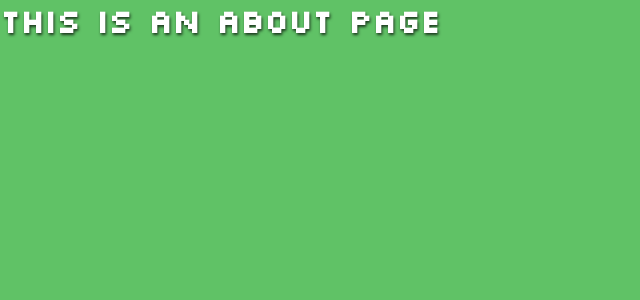
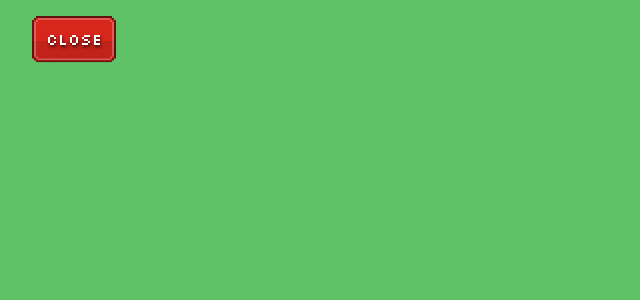
Before and after one commit to derJunker/disco-zoo-solver, a Vue app in the folder frontend/: page /about in a window 1280 px wide. Shown: the top 300 px of the page, without its empty margins (0-640 px from the left). Built offline with nearby package versions, Linux system fonts and the light colour scheme.

Commit message:
made buttons nicer i think?

```diff
--- a/frontend/src/assets/global.css
+++ b/frontend/src/assets/global.css
@@ -117,7 +117,7 @@ html, body, #app, #router-view {
 .wood-menu {
     padding: .5rem .8rem;
     background-color: var(--wood-color-dark);
-    border: var(--border-medium) solid rgba(255, 255, 255, 0.5);
+    border: var(--border-large) solid rgba(255, 255, 255, var(--border-light-opacity));
     border-radius: var(--border-radius);
 }
 
@@ -129,11 +129,13 @@ html, body, #app, #router-view {
 
 
 .btn {
-    border-radius: var(--border-radius);
     padding: .4rem 0.75rem;
-    box-shadow:var(--btn-shadow-and-border);
-    background: linear-gradient(to top, rgba(0, 0, 0, 0.275), rgba(0, 0, 0, 0));
+    box-shadow:var(--btn-shadow);
     cursor: pointer;
+}
+
+.btn-gradient {
+    background: linear-gradient(to top, rgba(0, 0, 0, 0.1) 45%, rgba(0, 0, 0, 0) 46%);
 }
 
 .border-dark {
@@ -209,3 +211,186 @@ html, body, #app, #router-view {
 .common {
     background-color: var(--rarity-common);
 }
+
+.rounded,
+.rounded--wrapper, .btn {
+    clip-path: polygon(0px calc(100% - 4px),
+    2px calc(100% - 4px),
+    2px calc(100% - 2px),
+    4px calc(100% - 2px),
+    4px 100%,
+    calc(100% - 4px) 100%,
+    calc(100% - 4px) calc(100% - 2px),
+    calc(100% - 2px) calc(100% - 2px),
+    calc(100% - 2px) calc(100% - 4px),
+    100% calc(100% - 4px),
+    100% 4px,
+    calc(100% - 2px) 4px,
+    calc(100% - 2px) 2px,
+    calc(100% - 4px) 2px,
+    calc(100% - 4px) 0px,
+    4px 0px,
+    4px 2px,
+    2px 2px,
+    2px 4px,
+    0px 4px);
+    position: relative;
+}
+.rounded, .btn {
+    border: 2px solid transparent;
+}
+.rounded--wrapper {
+    width: fit-content;
+    height: fit-content;
+}
+.rounded--wrapper .rounded {
+    display: block;
+    clip-path: polygon(2px 4px,
+    4px 4px,
+    4px 2px,
+    calc(100% - 4px) 2px,
+    calc(100% - 4px) 4px,
+    calc(100% - 2px) 4px,
+    calc(100% - 2px) calc(100% - 4px),
+    calc(100% - 4px) calc(100% - 4px),
+    calc(100% - 4px) calc(100% - 2px),
+    4px calc(100% - 2px),
+    4px calc(100% - 4px),
+    2px calc(100% - 4px));
+}
+.rounded::after,
+.rounded--wrapper::after, .btn::after {
+    content: "";
+    position: absolute;
+    clip-path: polygon(0px calc(100% - 4px),
+    2px calc(100% - 4px),
+    2px calc(100% - 2px),
+    4px calc(100% - 2px),
+    4px 100%,
+    calc(100% - 4px) 100%,
+    calc(100% - 4px) calc(100% - 2px),
+    calc(100% - 2px) calc(100% - 2px),
+    calc(100% - 2px) calc(100% - 4px),
+    100% calc(100% - 4px),
+    100% 4px,
+    calc(100% - 2px) 4px,
+    calc(100% - 2px) 2px,
+    calc(100% - 4px) 2px,
+    calc(100% - 4px) 0px,
+    4px 0px,
+    4px 2px,
+    2px 2px,
+    2px 4px,
+    0px 4px,
+    0px 50%,
+    2px 50%,
+    2px 4px,
+    4px 4px,
+    4px 2px,
+    calc(100% - 4px) 2px,
+    calc(100% - 4px) 4px,
+    calc(100% - 2px) 4px,
+    calc(100% - 2px) calc(100% - 4px),
+    calc(100% - 4px) calc(100% - 4px),
+    calc(100% - 4px) calc(100% - 2px),
+    4px calc(100% - 2px),
+    4px calc(100% - 4px),
+    2px calc(100% - 4px),
+    2px 50%,
+    0px 50%);
+    top: 0;
+    bottom: 0;
+    left: 0;
+    right: 0;
+    display: block;
+    pointer-events: none;
+    background: rgba(0, 0, 0, var(--border-dark-opacity));
+}
+
+.btn::after {
+    background: rgba(0, 0, 0, var(--border-dark-opacity));
+}
+.rounded::after, .btn::after {
+    margin: -2px;
+}
+
+
+
+
+.btn {
+    clip-path: polygon(0px calc(100% - 4px),
+    2px calc(100% - 4px),
+    2px calc(100% - 2px),
+    4px calc(100% - 2px),
+    4px 100%,
+    calc(100% - 4px) 100%,
+    calc(100% - 4px) calc(100% - 2px),
+    calc(100% - 2px) calc(100% - 2px),
+    calc(100% - 2px) calc(100% - 4px),
+    100% calc(100% - 4px),
+    100% 4px,
+    calc(100% - 2px) 4px,
+    calc(100% - 2px) 2px,
+    calc(100% - 4px) 2px,
+    calc(100% - 4px) 0px,
+    4px 0px,
+    4px 2px,
+    2px 2px,
+    2px 4px,
+    0px 4px);
+    position: relative;
+}
+.btn {
+    border: 2px solid transparent;
+}
+.btn::before {
+    content: "";
+    position: absolute;
+    clip-path: polygon(0px calc(100% - 4px),
+    2px calc(100% - 4px),
+    2px calc(100% - 2px),
+    4px calc(100% - 2px),
+    4px 100%,
+    calc(100% - 4px) 100%,
+    calc(100% - 4px) calc(100% - 2px),
+    calc(100% - 2px) calc(100% - 2px),
+    calc(100% - 2px) calc(100% - 4px),
+    100% calc(100% - 4px),
+    100% 4px,
+    calc(100% - 2px) 4px,
+    calc(100% - 2px) 2px,
+    calc(100% - 4px) 2px,
+    calc(100% - 4px) 0px,
+    4px 0px,
+    4px 2px,
+    2px 2px,
+    2px 4px,
+    0px 4px,
+    0px 50%,
+    2px 50%,
+    2px 4px,
+    4px 4px,
+    4px 2px,
+    calc(100% - 4px) 2px,
+    calc(100% - 4px) 4px,
+    calc(100% - 2px) 4px,
+    calc(100% - 2px) calc(100% - 4px),
+    calc(100% - 4px) calc(100% - 4px),
+    calc(100% - 4px) calc(100% - 2px),
+    4px calc(100% - 2px),
+    4px calc(100% - 4px),
+    2px calc(100% - 4px),
+    2px 50%,
+    0px 50%);
+    top: 2px;
+    bottom: 2px;
+    left: 2px;
+    right: 2px;
+    display: block;
+    pointer-events: none;
+    background: rgba(255, 255, 255, 0.25);
+}
+
+.btn::before {
+    margin: -2px;
+}
--- a/frontend/src/components/AnimalDisplay.vue
+++ b/frontend/src/components/AnimalDisplay.vue
@@ -1,6 +1,6 @@
 <template>
   <div class="animal-display">
-    <div v-for="animal in animals" :key="animal.name" class="animal-container rounded dock-top border-dark"
+    <div v-for="animal in animals" :key="animal.name" class="animal-container dock-top border-dark"
          :style="'background-color: ' + calcRegionColors($route.params.region).dark + ';'">
       <img :src="getAnimalPicture(animal)" :alt="animal.name" class="animal-picture"/>
       <div class="animal-name">
@@ -29,6 +29,7 @@
   place-items: center;
   width: 8rem;
   min-height: 7rem;
+  border-radius: var(--border-radius);
 }
 
 .animal-picture {
--- a/frontend/src/components/Basic/DropdownSelect.vue
+++ b/frontend/src/components/Basic/DropdownSelect.vue
@@ -1,5 +1,6 @@
 <template>
-  <span :class="'dropdown btn btn-action-neutral-2 ' + (isOpen? 'dock-bottom' : '')" @click="isOpen = !isOpen"
+  <span :class="'dropdown btn btn-gradient btn-action-neutral-2 ' + (isOpen? 'dock-bottom' : '')" @click="isOpen =
+  !isOpen"
        :style="'min-width:'  +
   getLongestItemSize()/1.2 + 'rem'"
         @focusout="handleFocusOut"
--- a/frontend/src/components/Basic/ToggleSelect.vue
+++ b/frontend/src/components/Basic/ToggleSelect.vue
@@ -1,5 +1,5 @@
 <template>
-  <span class="btn" @click="onClick" :class = "selected ? selectedColorClass : 'unselected'">
+  <span class="btn btn-gradient" @click="onClick" :class = "selected ? selectedColorClass : 'unselected'">
     {{ title }}
   </span>
 </template>
--- a/frontend/src/components/MenuBar.vue
+++ b/frontend/src/components/MenuBar.vue
@@ -1,8 +1,9 @@
 <template>
-  <span class="menu-bar">
-    <span :class="firstColorClass + ' btn dock-bottom dock-left'" @click="onFirstButtonClick">{{ firstButtonName
+  <span class="menu-bar wood-menu dock-bottom dock-left dock-left">
+    <span :class="firstColorClass + ' btn btn-gradient dock-bottom dock-left first'" @click="onFirstButtonClick">{{ firstButtonName
                                                                                              }}</span>
-    <span :class="secondColorClass + ' btn dock-bottom dock-right'" @click="onSecondButtonClick">{{ secondButtonName
+    <span :class="secondColorClass + ' btn btn-gradient dock-bottom dock-right second'" @click="onSecondButtonClick">{{
+        secondButtonName
                                                                                             }}</span>
   </span>
 </template>
@@ -46,10 +47,24 @@ export default defineComponent({
   width: 100%;
   display: flex;
   justify-content: space-between;
-  background-color: var(--wood-color-light)
+  background-color: var(--wood-color-light);
+  padding: 0;
+  position: relative;
+  height: 3rem;
 }
 
-.menu-bar > span {
+.first, .second {
   padding: 1rem;
+  z-index: 1;
+  bottom: -3px;
+  position: fixed;
+}
+
+.first {
+  left: -5px;
+}
+
+.second {
+  right: -5px;
 }
 </style>
--- a/frontend/src/views/AboutView.vue
+++ b/frontend/src/views/AboutView.vue
@@ -1,5 +1,26 @@
 <template>
-  <div class="about rounded">
-    <h1>This is an about page</h1>
+  <div class="about">
+    <div class="btn btn-gradient color-action-bad">
+      Close
+    </div>
   </div>
 </template>
+<style scoped>
+* {
+  margin: 1rem;
+}
+.btn {
+  padding-top: 0.7rem;
+  padding-bottom: 0.7rem;
+  width: fit-content;
+}
+
+</style>
+
+<script lang="ts">
+import { defineComponent } from 'vue';
+
+export default defineComponent({
+  name: 'AboutView',
+});
+</script>
--- a/frontend/src/views/HomeVue.vue
+++ b/frontend/src/views/HomeVue.vue
@@ -2,5 +2,6 @@
   <div class="rounded">
     <h1>Disco Zoo Solver</h1>
     <router-link to="/reconstruct">Reconstruct</router-link>
+    <router-link to="/about">About</router-link>
   </div>
 </template>
```
